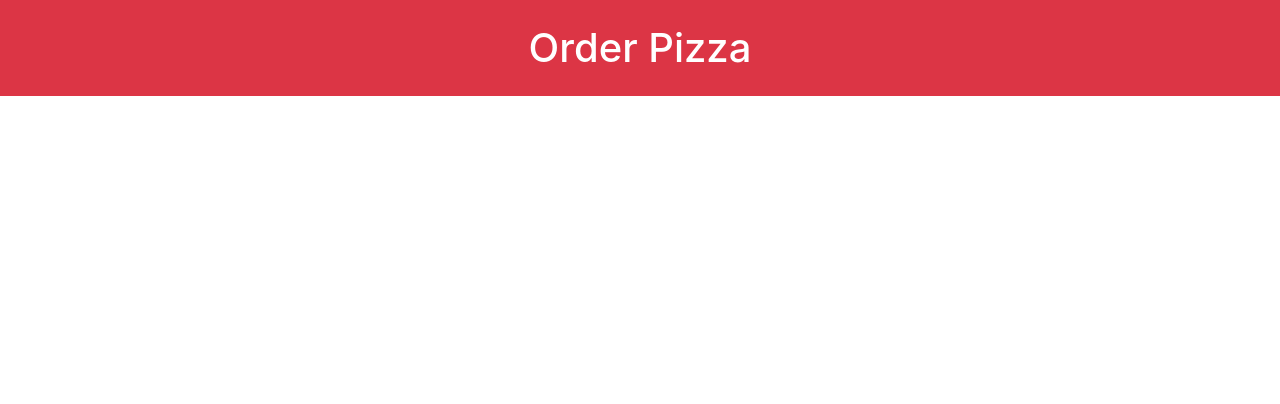
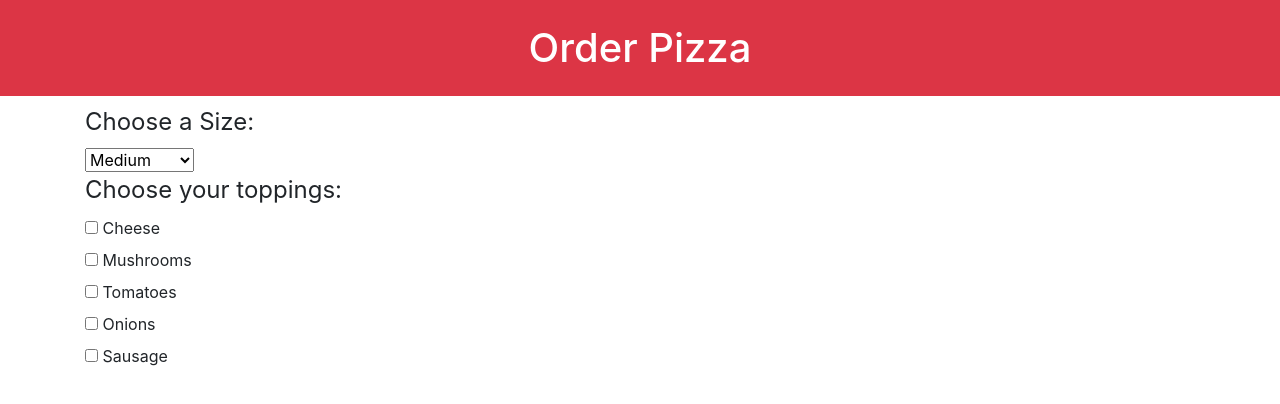
Before and after one commit to hwisoo/order-pizza, a plain HTML site: page index.html in a window 1280 px wide. Drawn offline with Linux system fonts and the light colour scheme.

Commit message:
setup input form

```diff
--- a/index.html
+++ b/index.html
@@ -12,5 +12,44 @@
 </head>
 <body>
   <h1 class="bg-danger text-white text-center p-4">Order Pizza</h1>
+
+  <div class="container">
+    <form  id="order-input">
+    <legend>Choose a Size: </legend>
+    <select name="size" id="size">
+      <option value="medium">Medium</option>
+      <option value="large">Large</option>
+      <option value="x-large">Extra Large</option>
+    </select>
+    <br>
+
+    <fieldset>
+      <legend>Choose your toppings: </legend>
+      <div>
+        <input type="checkbox" id="cheese" name="topping" value="cheese">
+        <label for="cheese">Cheese</label>
+      </div>
+      <div>
+        <input type="checkbox" id="mushrooms" name="topping" value="mushrooms">
+        <label for="mushrooms">Mushrooms</label>
+      </div>
+      <div>
+        <input type="checkbox" id="tomatoes" name="topping" value="tomatoes">
+        <label for="tomatoes">Tomatoes</label>
+      </div>
+      <div>
+        <input type="checkbox" id="onions" name="topping" value="onions">
+        <label for="onions">Onions</label>
+      </div>
+      <div>
+        <input type="checkbox" id="sausage" name="topping" value="sausage">
+        <label for="sausage">Sausage</label>
+      </div>
+    </fieldset>
+    </form>
+  </div>
+  <div id="shopping-cart" class="container">
+
+  </div>
 </body>
 </html>
--- a/js/scripts.js
+++ b/js/scripts.js
@@ -28,8 +28,8 @@ ShoppingCart.prototype.findPizza = function(id){
 ShoppingCart.prototype.deletePizza = function(id) {
   for(var i=0; i<this.pizzas.length; i++){
     if(this.pizzas[i]){
-      if(this.contacts[i].id == id){
-        delete this.contacts[i];
+      if(this.pizzas[i].id == id){
+        delete this.pizzas[i];
         return true;
       }
     }
@@ -37,4 +37,13 @@ ShoppingCart.prototype.deletePizza = function(id) {
   return false;
 }
 
+function Pizza(size, toppings) {
+  this.size = size,
+  this.toppings = []
+}
+
+Pizza.prototype.addTopping = function(topping) {
+  this.toppings.push(topping);
+}
+
 // Front-end Logic
```
